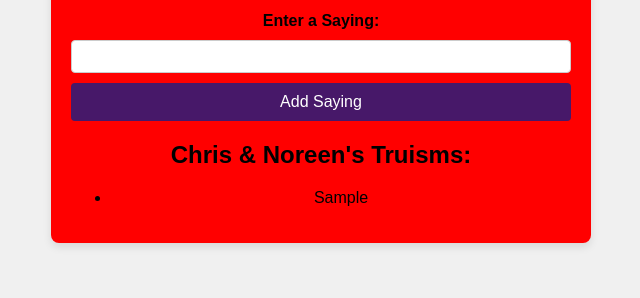
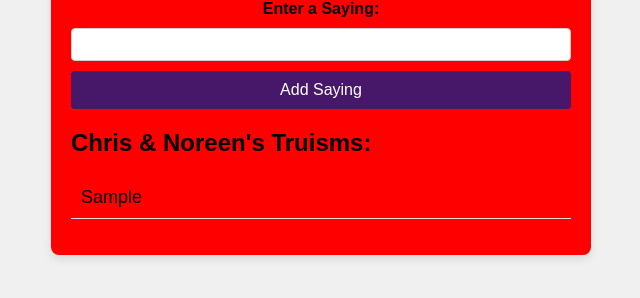
Before and after one commit to nalladina/truisms2, a plain HTML site: page index.html in a window 1280 px wide. Both pictures are taken after typing "Sample" into the empty fields and a click on the button "Add Saying". Shown: the part 322-620 px from the top of the page, without its empty margins (319-959 px from the left). Drawn offline with Linux system fonts and the light colour scheme.

Commit message:
Update styles.css

```diff
--- a/styles.css
+++ b/styles.css
@@ -57,18 +57,18 @@ button:hover {
     background-color: #3e136b; /* Darker background color on hover */
 }
 
-/* Sayings list styles */
-#sayingsListContainer {
+/* Truisms list styles */
+#TruismsListContainer {
     text-align: left; /* Align text to the left */
     margin-top: 20px; /* Space above the list */
 }
 
-#sayingsList {
+#TruismsList {
     list-style-type: none; /* Remove default list bullets */
     padding: 0; /* Remove default padding */
 }
 
-#sayingsList li {
+#TruismsList li {
     padding: 10px; /* Add padding inside list items */
     border-bottom: 1px solid #ddd; /* Light grey border between items */
     font-size: 18px; /* Set font size */
```
